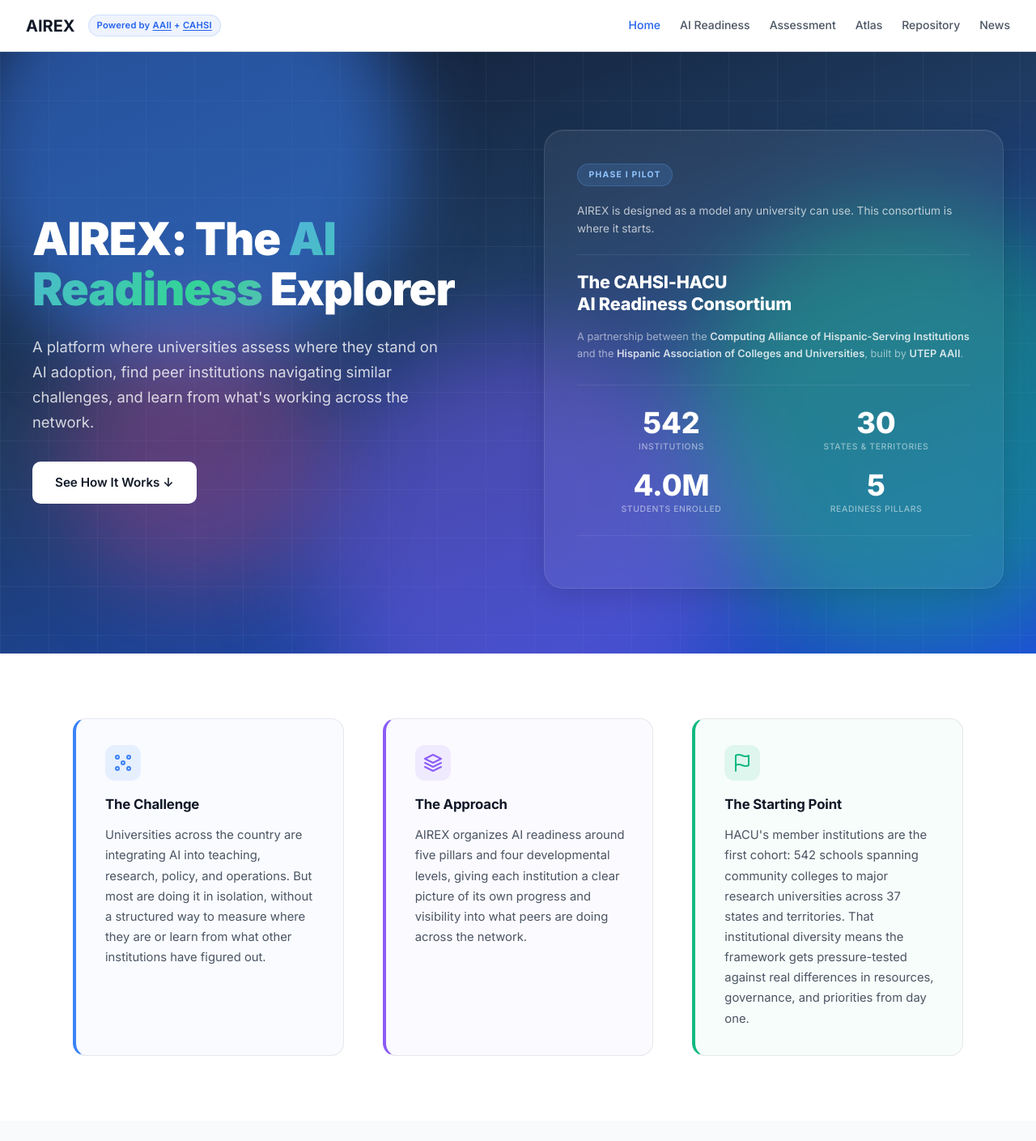
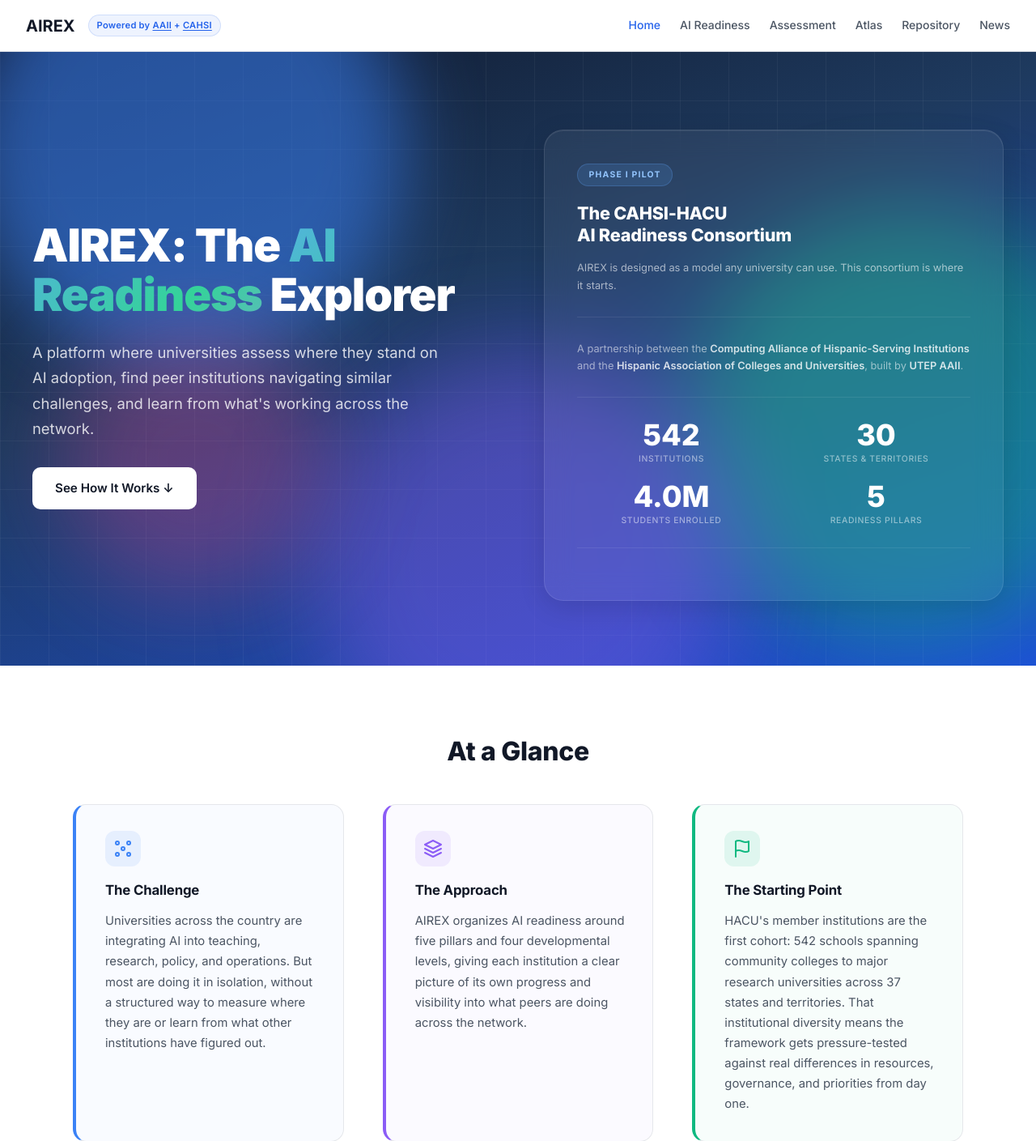
Before and after one commit to cauamcardoso/arex-platform, a Flask app: page / in a window 1280 px wide. Shown: the top 1409 px of the page at 81% size. Run offline with Flask 3, Linux system fonts and the light colour scheme.

Commit message:
Add section title to value narrative; fix stats card reading order
Value narrative now has an "At a Glance" heading above the three blocks.
Stats card reordered so the consortium name comes before the framing
sentence, avoiding a dangling "this" reference.

Co-Authored-By: Claude Opus 4.6 <noreply@anthropic.com>

```diff
--- a/templates/home.html
+++ b/templates/home.html
@@ -410,6 +410,19 @@
             background: white;
         }
 
+        .value-narrative-header {
+            max-width: 1100px;
+            margin: 0 auto 2.5rem;
+            text-align: center;
+        }
+
+        .value-narrative-header h2 {
+            font-size: 2rem;
+            font-weight: 800;
+            color: var(--gray-900);
+            letter-spacing: -0.01em;
+        }
+
         .value-narrative-inner {
             max-width: 1100px;
             margin: 0 auto;
@@ -466,11 +479,11 @@
 
         /* Hero stats framing text */
         .hero-stats-framing {
-            font-size: 0.85rem;
-            color: rgba(255, 255, 255, 0.7);
-            line-height: 1.6;
-            margin-bottom: 1.25rem;
-            padding-bottom: 1.25rem;
+            font-size: 0.8rem;
+            color: rgba(255, 255, 255, 0.6);
+            line-height: 1.65;
+            margin-bottom: 1.75rem;
+            padding-bottom: 1.75rem;
             border-bottom: 1px solid rgba(255, 255, 255, 0.08);
         }
 
@@ -1138,8 +1151,8 @@
 
             <div class="hero-stats-card">
                 <div class="hero-stats-badge">Phase I Pilot</div>
+                <h2 class="hero-stats-heading">The CAHSI-HACU<br>AI Readiness Consortium</h2>
                 <p class="hero-stats-framing">AIREX is designed as a model any university can use. This consortium is where it starts.</p>
-                <h2 class="hero-stats-heading">The CAHSI-HACU<br>AI Readiness Consortium</h2>
                 <p class="hero-stats-context">A partnership between the <strong>Computing Alliance of Hispanic-Serving Institutions</strong> and the <strong>Hispanic Association of Colleges and Universities</strong>, built by <strong>UTEP AAII</strong>.</p>
                 <div class="hero-stats-grid">
                     <div class="hero-stat">
@@ -1167,6 +1180,9 @@
          VALUE NARRATIVE
          ============================================================ -->
     <section class="value-narrative" id="why-airex">
+        <div class="value-narrative-header">
+            <h2>At a Glance</h2>
+        </div>
         <div class="value-narrative-inner">
             <div class="value-block">
                 <div class="value-block-icon">
```
